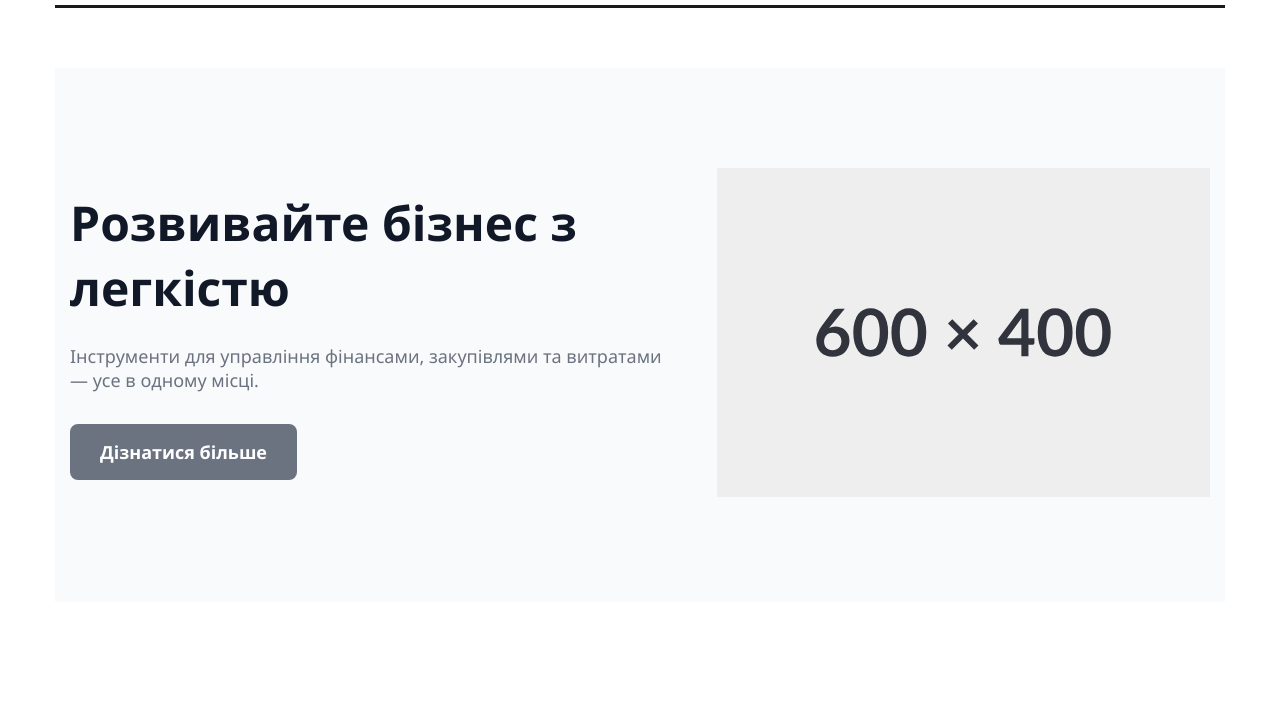
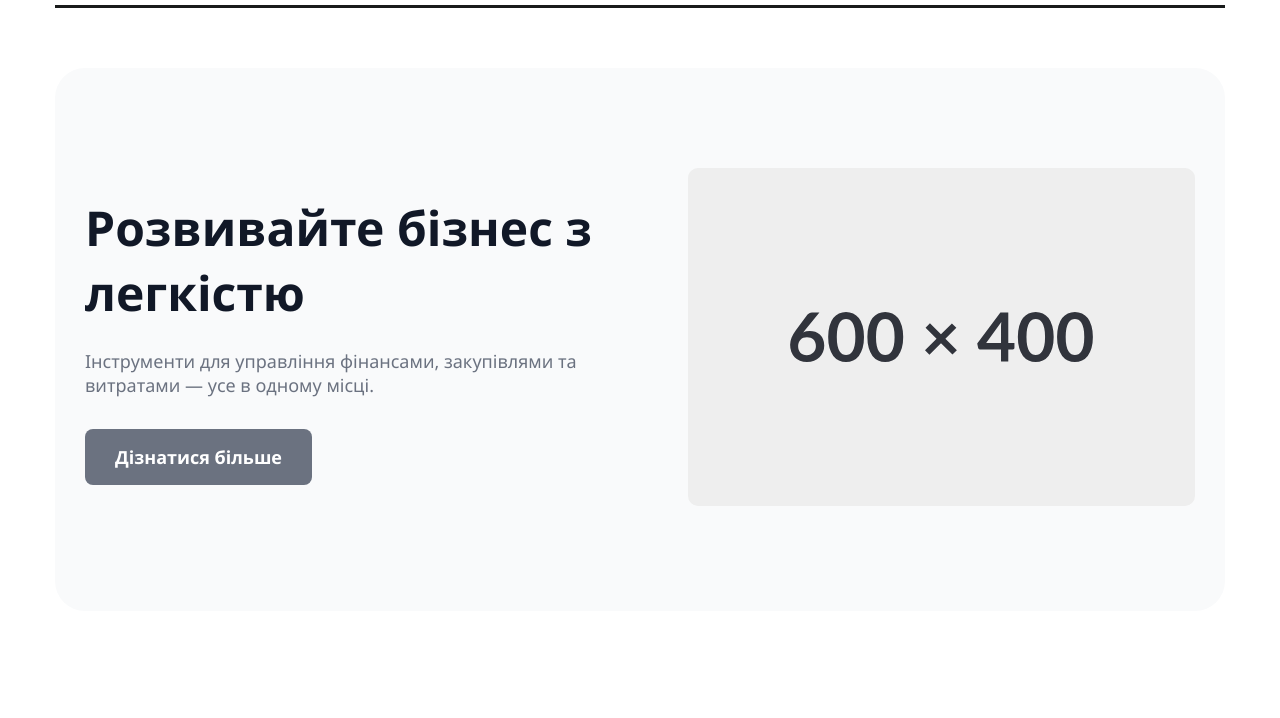
Before and after one commit to andreyk1n/monopress-demo, a website: page src/pages/index.html in a window 1280 px wide. Shown: the part 82-800 px from the top of the page. Drawn offline with nearby package versions, Linux system fonts and the light colour scheme; files that its build step writes are made by us from their sources; files whose address does not match are found by name.

Commit message:
refactor

```diff
--- a/src/pages/index.html
+++ b/src/pages/index.html
@@ -4,27 +4,7 @@
 <div class="wrapper">
   @@include('header.html')
 
-
-  <section class="hero">
-    <div class="hero__container">
-      <div class="hero__content">
-        <h1 class="hero__title">
-          Розвивайте бізнес з легкістю
-        </h1>
-        <p class="hero__subtitle">
-          Інструменти для управління фінансами, закупівлями та витратами — усе в одному місці.
-        </p>
-        <a href="#services" class="hero__button">
-          Дізнатися більше
-        </a>
-      </div>
-      <div class="hero__image-wrapper">
-        <img src="./images/img.svg" alt="Бізнес рішення" class="hero__image">
-      </div>
-    </div>
-  </section>
-
-
+  @@include('hero.html')
 
   @@include('related.html')
 
--- /dev/null
+++ b/src/partials/hero.html
@@ -0,0 +1,18 @@
+<section class="hero">
+    <div class="hero__container">
+      <div class="hero__content">
+        <h1 class="hero__title">
+          Розвивайте бізнес з легкістю
+        </h1>
+        <p class="hero__subtitle">
+          Інструменти для управління фінансами, закупівлями та витратами — усе в одному місці.
+        </p>
+        <a href="#services" class="hero__button">
+          Дізнатися більше
+        </a>
+      </div>
+      <div class="hero__image-wrapper">
+        <img src="./images/img.svg" alt="Бізнес рішення" class="hero__image">
+      </div>
+    </div>
+  </section>
--- a/src/scss/_hero.scss
+++ b/src/scss/_hero.scss
@@ -5,11 +5,11 @@
     margin-top: 150px;
     padding: 100px 0;
     background-color: #f9fafb;
+    border-radius: 30px;
 
     &__container {
         max-width: 1200px;
         margin: 0 auto;
-    padding: 0 20px;
         display: flex;
         align-items: center;
         justify-content: space-between;
@@ -17,8 +17,16 @@
         flex-wrap: wrap;
     }
 
+    .hero__container {
+        padding: 0 30px;
+
+        @media (max-width: 1200px) {
+            padding: 0 15px;
+        }
+    }
+
     &__content {
-    flex: 1 1 50%;
+        flex: 1 1 45%;
     }
 
     &__title {
@@ -57,6 +65,7 @@
 
         img {
             max-width: 100%;
+            border-radius: 10px;
             height: auto;
         }
     }
```
Also changed, not shown: dist/css/main.min.css, dist/index.html. Lines whose indentation alone changed are shown as unchanged.
